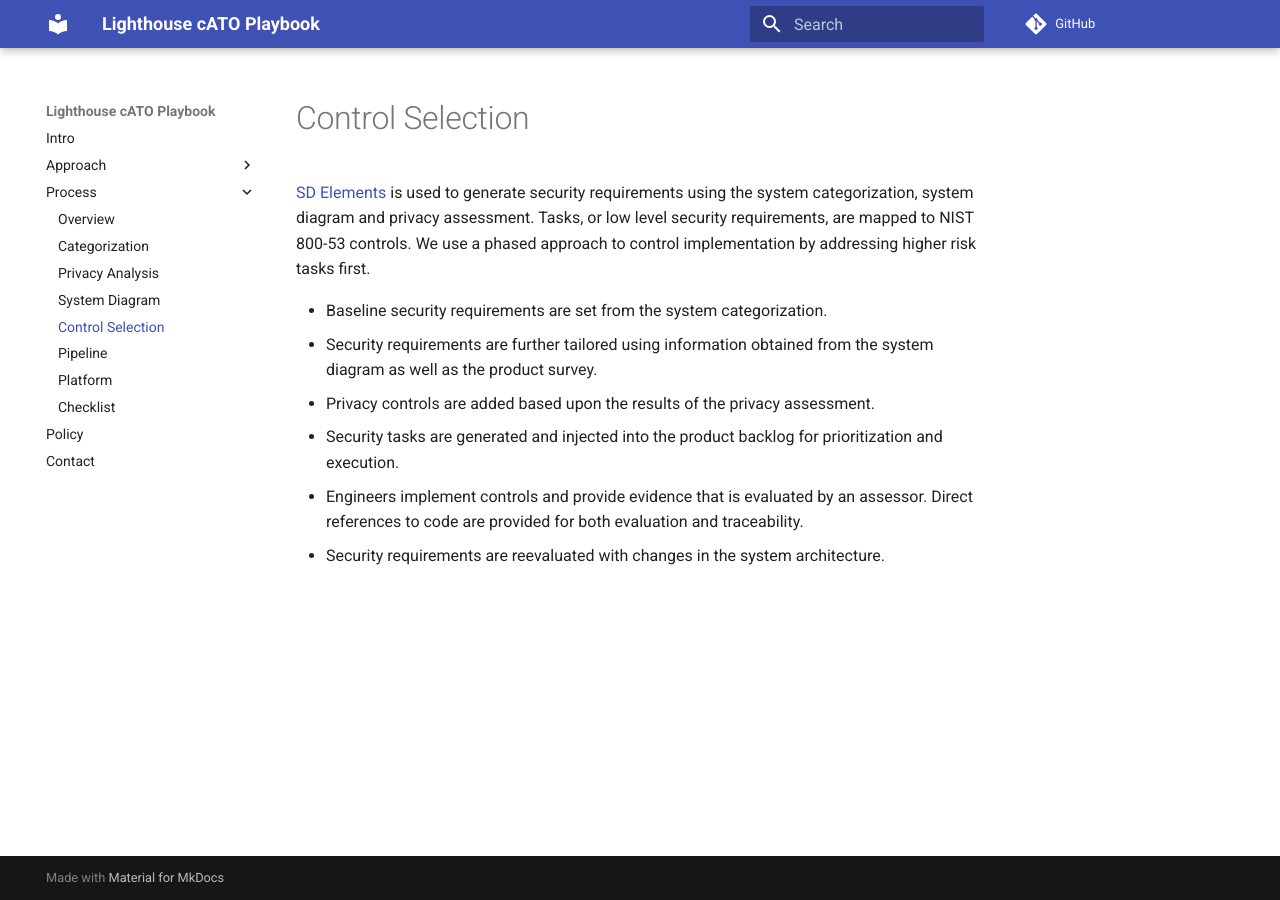
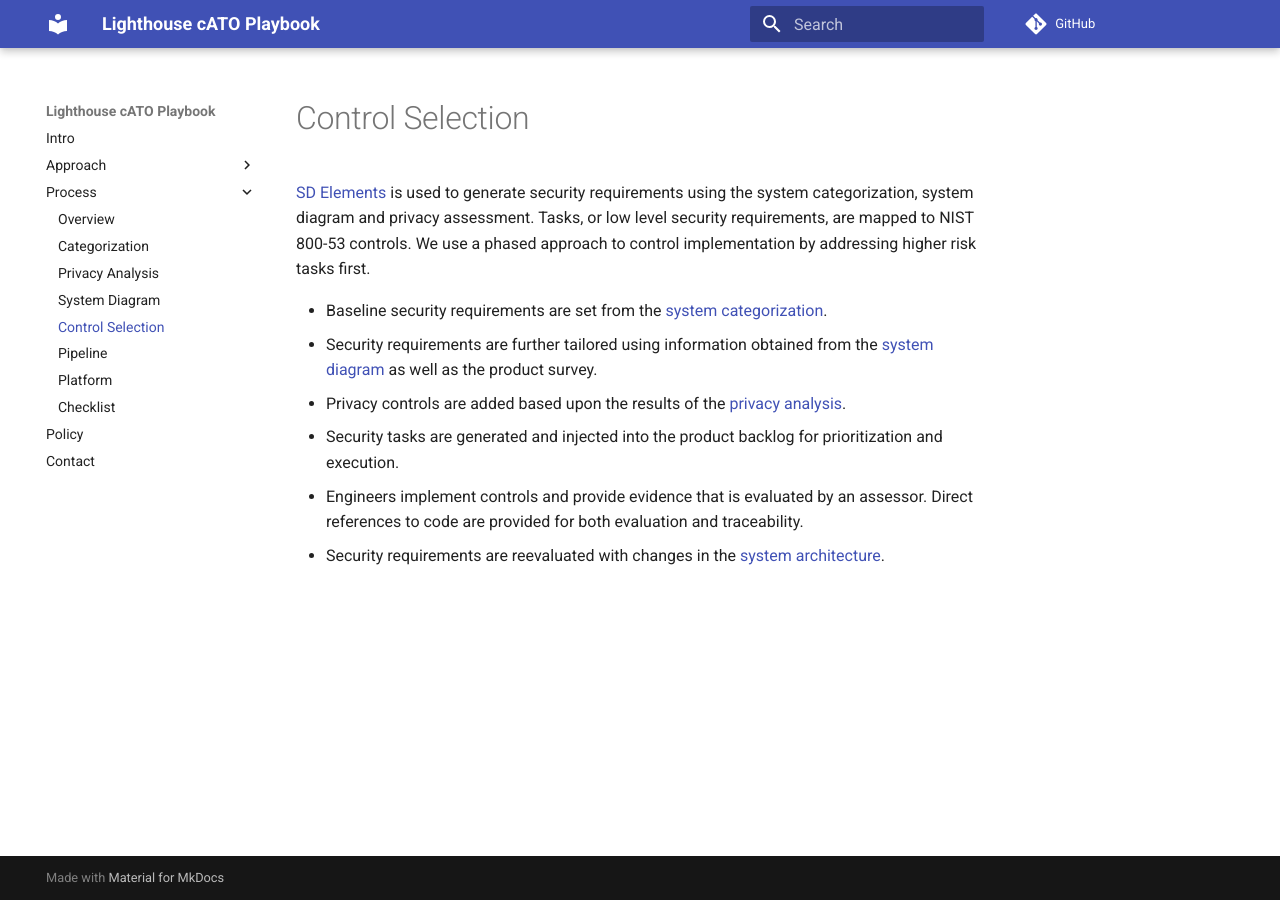
Before and after one commit to rise8-us/cato-playbook, an MkDocs documentation site: the page built from docs/selection.md, in a window 1280 px wide. Built offline with MkDocs 1.6.1 and Material for MkDocs 9.7.7, drawn with Linux system fonts in a browser that asks for light colours; comment, search, counter and statistics services are not loaded.

Commit message:
Control selection links

```diff
--- a/docs/selection.md
+++ b/docs/selection.md
@@ -4,11 +4,11 @@
 categorization, system diagram and privacy assessment. Tasks, or low level security requirements, are mapped to
 NIST 800-53 controls. We use a phased approach to control implementation by addressing higher risk tasks first.
 
-- Baseline security requirements are set from the system categorization.
-- Security requirements are further tailored using information obtained from the system diagram as well as the product
-survey.
-- Privacy controls are added based upon the results of the privacy assessment.
+- Baseline security requirements are set from the [system categorization](categorization.md).
+- Security requirements are further tailored using information obtained from the [system diagram](diagram.md) as well as
+  the product survey.
+- Privacy controls are added based upon the results of the [privacy analysis](privacy.md).
 - Security tasks are generated and injected into the product backlog for prioritization and execution.
 - Engineers implement controls and provide evidence that is evaluated by an assessor. Direct references to code are
 provided for both evaluation and traceability.
-- Security requirements are reevaluated with changes in the system architecture.
+- Security requirements are reevaluated with changes in the [system architecture](diagram.md).
```
